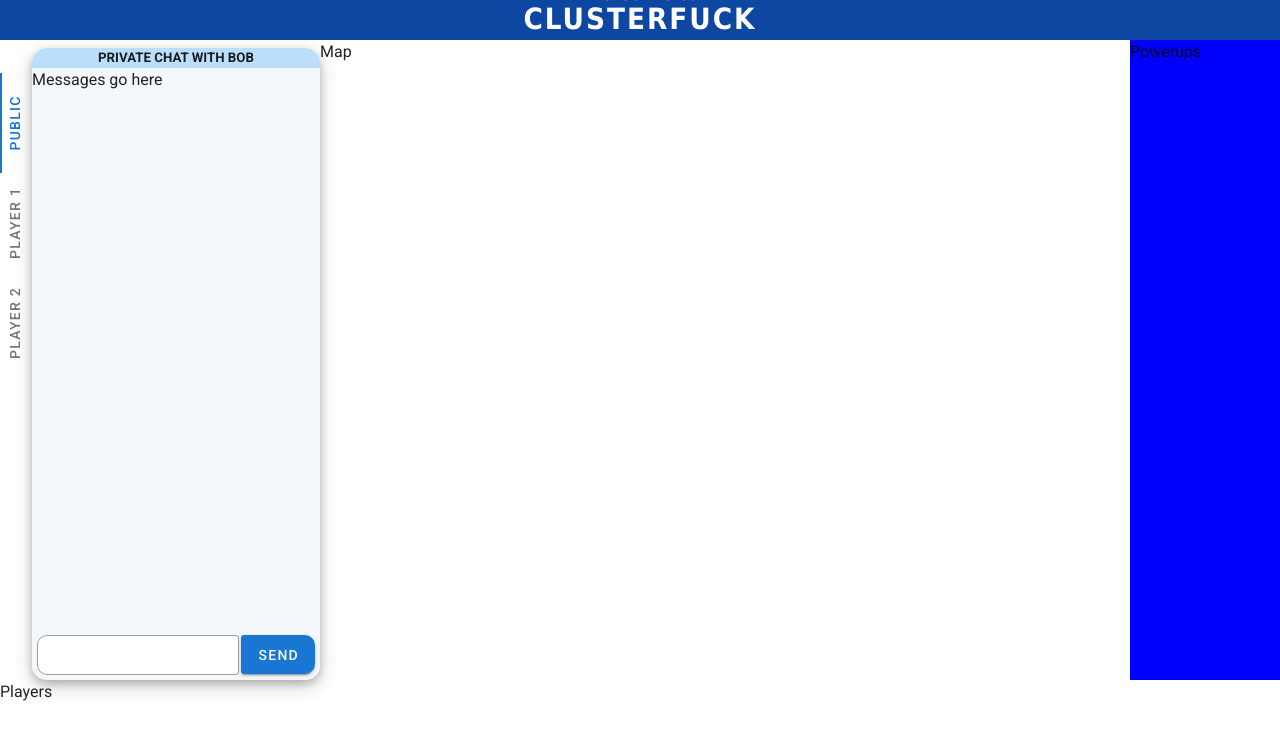
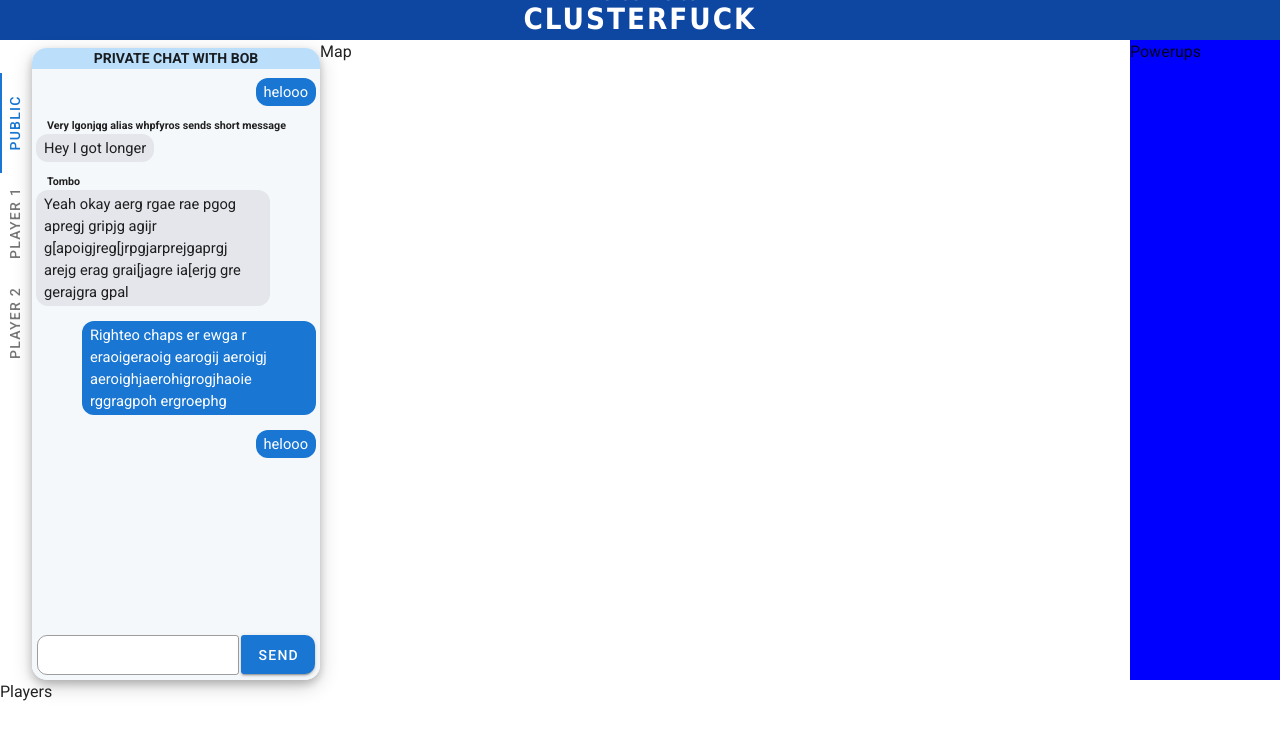
Before and after one commit to GeoffSpielman/BattleBlobs, a Vue app: page /play in a window 1280 px wide. Shown: the top 740 px of the page. Built offline with nearby package versions, Linux system fonts and the light colour scheme.

Commit message:
Chat UI completely done, starting to add functionality

```diff
--- a/src/components/game/IndividualChatPane.vue
+++ b/src/components/game/IndividualChatPane.vue
@@ -1,24 +1,41 @@
 <template>
   <div id="individualChatPaneOutermost">
     <h5 id="chatHeader">PRIVATE CHAT WITH {{ otherPlayer }}</h5>
-    <div id="convoArea">Messages go here</div>
-    <message-entry></message-entry>
+    <div id="convoArea">
+      <message-balloon
+        v-for="(message, i) in messageList"
+        :key="i"
+        :senderAlias="message.senderAlias !== 'MyAlias'? message.senderAlias : null"
+        :content="message.content"
+      ></message-balloon>
+    </div>
+    <message-input></message-input>
   </div>
 </template>
 
 
 <script lang="ts">
 import { Component, Vue } from "vue-property-decorator";
-import MessageEntry from "@/components/game/MessageEntry.vue";
+import MessageInput from "@/components/game/MessageInput.vue";
+import MessageBalloon from "@/components/game/MessageBalloon.vue";
+import { MessageEntry } from "@/models/interfaces";
 
 @Component({
   name: "IndividualChatPane",
   components: {
-    MessageEntry,
+    MessageInput,
+    MessageBalloon,
   },
 })
 export default class IndividualChatPane extends Vue {
   otherPlayer: string = "Bob".toUpperCase();
+  messageList: MessageEntry[] = [
+    { senderAlias: "MyAlias", content: "helooo" },
+    { senderAlias: "Very lgonjqg alias whpfyros sends short message", content: "Hey I got longer" },
+    { senderAlias: "Tombo", content: "Yeah okay  aerg rgae rae pgog apregj gripjg agijr g[apoigjreg[jrpgjarprejgaprgj  arejg erag grai[jagre ia[erjg gre gerajgra gpal" },
+    { senderAlias: "MyAlias", content: "Righteo chaps er ewga r eraoigeraoig earogij aeroigj aeroighjaerohigrogjhaoie rggragpoh ergroephg " },
+    { senderAlias: "MyAlias", content: "helooo" },
+  ];
 }
 </script>
 
@@ -36,12 +53,15 @@ export default class IndividualChatPane extends Vue {
   width: 100%;
   text-align: center;
   background-color: #bbdefb;
+  font-size: 14px;
 }
 
 #convoArea {
   flex-grow: 1;
   display: flex;
   width: 100%;
+  flex-direction: column;
+  height: 50px;
+  overflow-y: auto;
 }
-
 </style>
--- /dev/null
+++ b/src/components/game/MessageBalloon.vue
@@ -0,0 +1,62 @@
+<template>
+  <div id="messageBalloonOutermost" :class="{'rightAlign': senderAlias === null}">
+    <h6 id="senderAliasH"> {{senderAlias}} </h6>
+    <p id="messageContentP" :class="{'pLeft': senderAlias !== null, 'pRight': senderAlias === null}">
+    {{content}}
+    </p>
+  </div>
+</template>
+
+
+<script lang="ts">
+import { Component, Vue, Prop } from "vue-property-decorator";
+
+@Component({
+  name: "MessageBalloon",
+})
+export default class MessageBalloon extends Vue {
+    @Prop({ required: true }) readonly senderAlias!: string|null;
+    @Prop({ required: true }) readonly content!: string;
+ }
+</script>
+
+<style scoped>
+#messageBalloonOutermost {
+ display:flex;
+ flex-direction: column;
+ width: 100%;
+ margin: 6px 0px 6px 0px;
+}
+#senderAliasH{
+  padding-left: 15px;
+  line-height: 1.5;
+}
+
+#messageContentP{
+  width: fit-content;
+  border-radius: 12px;
+  padding: 3px 8px 3px 8px;
+  margin-bottom: 0px;
+  font-size: 11pt;
+}
+.pLeft{
+  margin-right: 50px;
+  margin-left: 4px;
+  margin-top: 0px;
+  background-color: #E4E6EB;
+}
+
+.pRight{
+  margin-right: 4px;
+  margin-left: 50px;
+  margin-top: 3px;
+  background-color: #1976D2;
+  color: white;
+}
+
+.rightAlign{
+  align-items: flex-end;
+}
+
+
+</style>
--- a/src/components/game/MessageEntry.vue
+++ /dev/null
@@ -1,74 +0,0 @@
-<template>
-  <div id="messageEntryOutermost">
-    <v-textarea
-      v-model="messageText"
-      outlined
-      auto-grow
-      :hide-details="true"
-      no-resize
-      rows="1"
-      id="messageTextArea"
-      @keypress.enter="enterKeyPressed($event)"
-      @keydown.enter.stop
-      @keyup.enter.stop
-    ></v-textarea>
-
-    <v-btn id="sendButton" color="primary" @click="sendMessage"> Send </v-btn>
-  </div>
-</template>
-
-
-<script lang="ts">
-import { Component, Vue } from "vue-property-decorator";
-
-@Component({
-  name: "MessageEntry",
-})
-export default class MessageEntry extends Vue {
-  messageText: string = "";
-
-  enterKeyPressed(event: KeyboardEvent) {
-    if (!event.shiftKey) {
-      this.sendMessage();
-      event.stopPropagation();
-    }
-  }
-
-  sendMessage() {
-    console.log("sending message: " + this.messageText);
-    this.messageText = "clear"
-  }
-}
-</script>
-
-<style scoped>
-#messageEntryOutermost {
-  width: 100%;
-  display: flex;
-  flex-direction: row;
-  padding: 0px 5px 5px 5px;
-}
-
-#messageEntryOutermost >>> #messageTextArea {
-  max-height: 58px;
-  margin: 4px 0px 4px 0px;
-  padding-top: 2px;
-  overflow-y: auto;
-  color: rgba(0, 0, 0, 0.87);
-}
-
-#messageEntryOutermost >>> .v-input__slot {
-  min-height: 32px;
-}
-
-#messageEntryOutermost >>> .v-input__control {
-  border-radius: 10px 3px 3px 10px;
-  background-color: white;
-}
-
-#sendButton {
-  height: 39px;
-  border-radius: 3px 10px 10px 3px;
-  margin-left: 2px;
-}
-</style>
--- /dev/null
+++ b/src/components/game/MessageInput.vue
@@ -0,0 +1,72 @@
+<template>
+  <div id="messageEntryOutermost">
+    <v-textarea
+      v-model="messageText"
+      outlined
+      auto-grow
+      :hide-details="true"
+      no-resize
+      rows="1"
+      id="messageTextArea"
+      @keydown.enter="enterKeyPressed($event)"
+    ></v-textarea>
+
+    <v-btn id="sendButton" color="primary" @click="sendMessage"> Send </v-btn>
+  </div>
+</template>
+
+
+<script lang="ts">
+import { Component, Vue } from "vue-property-decorator";
+
+@Component({
+  name: "MessageEntry",
+})
+export default class MessageEntry extends Vue {
+  messageText: string = "";
+
+  enterKeyPressed(event: KeyboardEvent) {
+    if (!event.shiftKey) {
+      this.sendMessage();
+      event.preventDefault()
+    }
+  }
+
+  sendMessage() {
+    console.log("sending message: " + this.messageText);
+    this.messageText = ""
+  }
+}
+</script>
+
+<style scoped>
+#messageEntryOutermost {
+  width: 100%;
+  display: flex;
+  flex-direction: row;
+  padding: 0px 5px 5px 5px;
+}
+
+#messageEntryOutermost >>> #messageTextArea {
+  max-height: 58px;
+  margin: 4px 0px 4px 0px;
+  padding-top: 2px;
+  overflow-y: auto;
+  color: rgba(0, 0, 0, 0.87);
+}
+
+#messageEntryOutermost >>> .v-input__slot {
+  min-height: 32px;
+}
+
+#messageEntryOutermost >>> .v-input__control {
+  border-radius: 10px 3px 3px 10px;
+  background-color: white;
+}
+
+#sendButton {
+  height: 39px;
+  border-radius: 3px 10px 10px 3px;
+  margin-left: 2px;
+}
+</style>
--- a/src/models/interfaces.ts
+++ b/src/models/interfaces.ts
@@ -45,3 +45,8 @@ export interface ShipSpawnRange{
     colMin: number;
     colMax: number;
 }
+
+export interface MessageEntry{
+    senderAlias: string;
+    content: string;
+}
```
Also changed, not shown: 1 other file (tests, documents, lock files or other folders).
